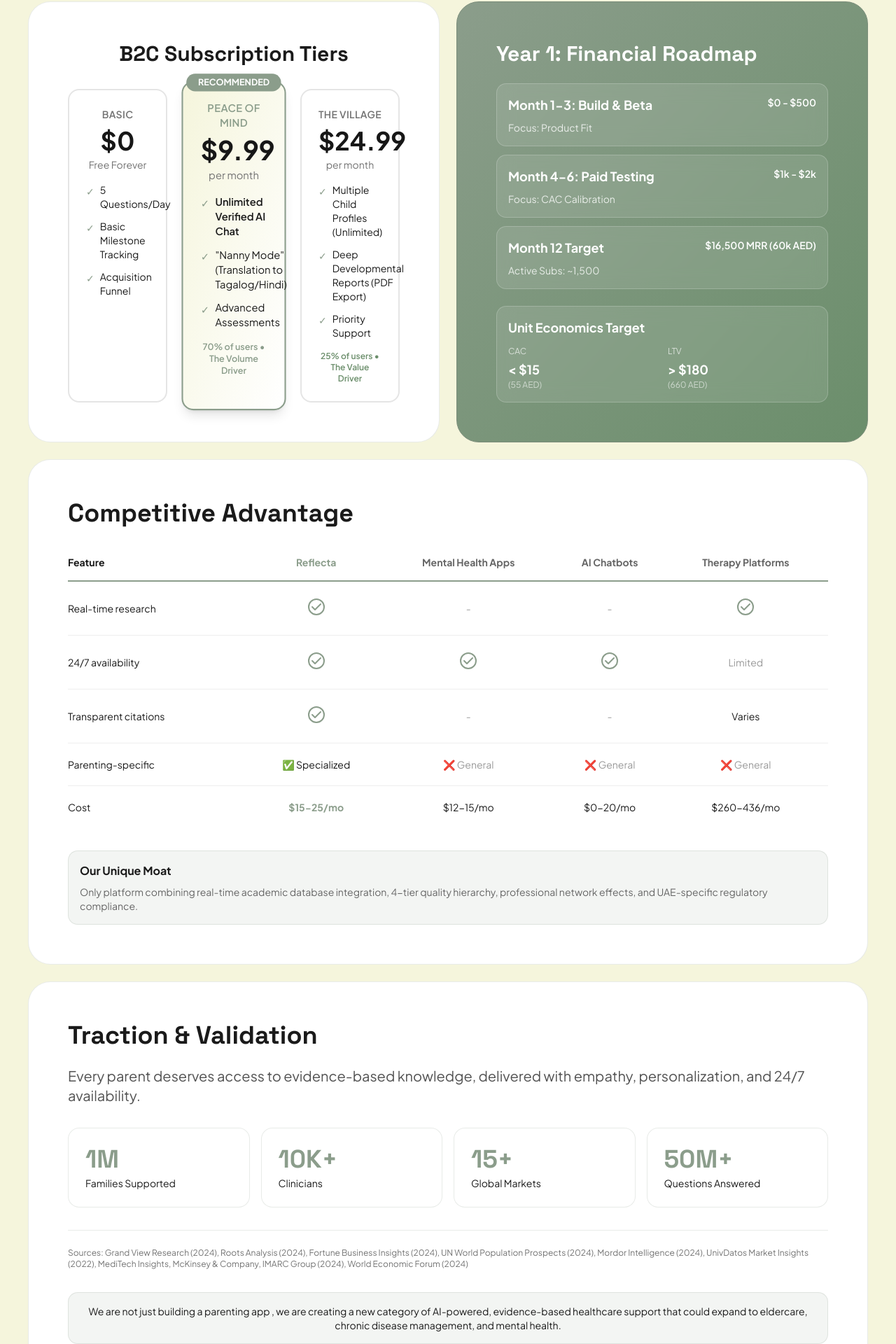
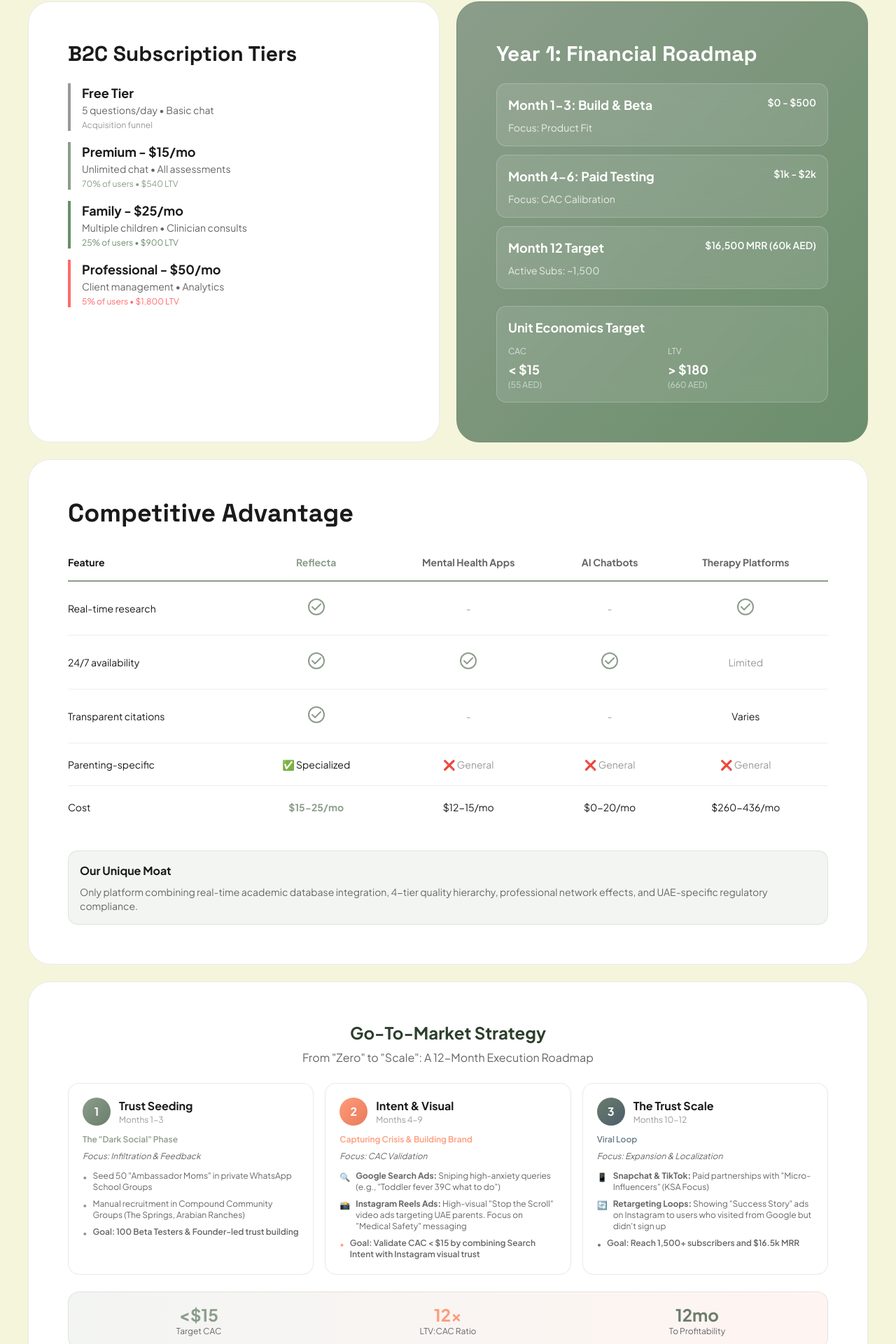
Before and after one commit to Salperton/reflecta-pitchdeck, a Next.js app: page / in a window 1280 px wide. Shown: the part 4621-6541 px from the top of the page at 70% size. Built offline with nearby package versions, Linux system fonts and the light colour scheme.

Commit message:
feat: restore v20 from v18 and update assets
Update project files and images based on v18 restoration.

#VERCEL_SKIP

Co-authored-by: navidon <39086457+Salperton@users.noreply.github.com>

```diff
--- a/app/page.tsx
+++ b/app/page.tsx
@@ -860,90 +860,29 @@ export default function Page() {
           {/* Slide 6: Business Model */}
           <div className="grid grid-cols-1 md:grid-cols-2 gap-4 sm:gap-6">
             <div className="bg-white rounded-[32px] p-10 sm:p-14 border border-[#8B9D8B]/20 min-h-[450px]">
-              <h2 className="font-[family-name:var(--font-space-grotesk)] text-2xl sm:text-3xl font-bold mb-8 text-center">
+              <h2 className="font-[family-name:var(--font-space-grotesk)] text-2xl sm:text-3xl font-bold mb-6">
                 B2C Subscription Tiers
               </h2>
-              <div className="grid grid-cols-1 md:grid-cols-3 gap-6 max-w-5xl mx-auto">
-                {/* Tier 1: Free */}
-                <div className="border-2 border-neutral-200 rounded-2xl p-6 bg-white hover:shadow-lg transition-shadow">
-                  <div className="text-center mb-4">
-                    <div className="text-sm font-semibold text-neutral-500 uppercase tracking-wide mb-2">Basic</div>
-                    <div className="text-4xl font-bold text-neutral-900 mb-1">$0</div>
-                    <div className="text-sm text-neutral-500">Free Forever</div>
-                  </div>
-                  <ul className="space-y-3 text-sm">
-                    <li className="flex items-start gap-2">
-                      <span className="text-[#8B9D8B] mt-0.5">✓</span>
-                      <span>5 Questions/Day</span>
-                    </li>
-                    <li className="flex items-start gap-2">
-                      <span className="text-[#8B9D8B] mt-0.5">✓</span>
-                      <span>Basic Milestone Tracking</span>
-                    </li>
-                    <li className="flex items-start gap-2">
-                      <span className="text-[#8B9D8B] mt-0.5">✓</span>
-                      <span>Acquisition Funnel</span>
-                    </li>
-                  </ul>
+              <div className="space-y-4">
+                <div className="border-l-4 border-[#999] pl-4">
+                  <div className="font-bold text-lg">Free Tier</div>
+                  <p className="text-sm text-[#666]">5 questions/day • Basic chat</p>
+                  <p className="text-xs text-[#999] mt-1">Acquisition funnel</p>
                 </div>
-
-                {/* Tier 2: Premium (Recommended) */}
-                <div className="border-2 border-[#8B9D8B] rounded-2xl p-6 bg-gradient-to-br from-[#F5F5DC] to-white relative shadow-lg scale-105">
-                  <div className="absolute -top-3 left-1/2 -translate-x-1/2 bg-[#8B9D8B] text-white text-xs font-bold px-4 py-1 rounded-full">
-                    RECOMMENDED
-                  </div>
-                  <div className="text-center mb-4">
-                    <div className="text-sm font-semibold text-[#8B9D8B] uppercase tracking-wide mb-2">
-                      Peace of Mind
-                    </div>
-                    <div className="text-4xl font-bold text-neutral-900 mb-1">$9.99</div>
-                    <div className="text-sm text-neutral-500">per month</div>
-                  </div>
-                  <ul className="space-y-3 text-sm">
-                    <li className="flex items-start gap-2">
-                      <span className="text-[#8B9D8B] mt-0.5">✓</span>
-                      <span className="font-semibold">Unlimited Verified AI Chat</span>
-                    </li>
-                    <li className="flex items-start gap-2">
-                      <span className="text-[#8B9D8B] mt-0.5">✓</span>
-                      <span>"Nanny Mode" (Translation to Tagalog/Hindi)</span>
-                    </li>
-                    <li className="flex items-start gap-2">
-                      <span className="text-[#8B9D8B] mt-0.5">✓</span>
-                      <span>Advanced Assessments</span>
-                    </li>
-                  </ul>
-                  <p className="text-xs text-[#8B9D8B] mt-4 text-center font-semibold">
-                    70% of users • The Volume Driver
-                  </p>
+                <div className="border-l-4 border-[#8B9D8B] pl-4">
+                  <div className="font-bold text-lg">Premium - $15/mo</div>
+                  <p className="text-sm text-[#666]">Unlimited chat • All assessments</p>
+                  <p className="text-xs text-[#8B9D8B] mt-1">70% of users • $540 LTV</p>
                 </div>
-
-                {/* Tier 3: Family */}
-                <div className="border-2 border-neutral-200 rounded-2xl p-6 bg-white hover:shadow-lg transition-shadow">
-                  <div className="text-center mb-4">
-                    <div className="text-sm font-semibold text-neutral-500 uppercase tracking-wide mb-2">
-                      The Village
-                    </div>
-                    <div className="text-4xl font-bold text-neutral-900 mb-1">$24.99</div>
-                    <div className="text-sm text-neutral-500">per month</div>
-                  </div>
-                  <ul className="space-y-3 text-sm">
-                    <li className="flex items-start gap-2">
-                      <span className="text-[#8B9D8B] mt-0.5">✓</span>
-                      <span>Multiple Child Profiles (Unlimited)</span>
-                    </li>
-                    <li className="flex items-start gap-2">
-                      <span className="text-[#8B9D8B] mt-0.5">✓</span>
-                      <span>Deep Developmental Reports (PDF Export)</span>
-                    </li>
-                    <li className="flex items-start gap-2">
-                      <span className="text-[#8B9D8B] mt-0.5">✓</span>
-                      <span>Priority Support</span>
-                    </li>
-                  </ul>
-                  <p className="text-xs text-[#6B8E6B] mt-4 text-center font-semibold">
-                    25% of users • The Value Driver
-                  </p>
+                <div className="border-l-4 border-[#6B8E6B] pl-4">
+                  <div className="font-bold text-lg">Family - $25/mo</div>
+                  <p className="text-sm text-[#666]">Multiple children • Clinician consults</p>
+                  <p className="text-xs text-[#6B8E6B] mt-1">25% of users • $900 LTV</p>
+                </div>
+                <div className="border-l-4 border-[#FF6B6B] pl-4">
+                  <div className="font-bold text-lg">Professional - $50/mo</div>
+                  <p className="text-sm text-[#666]">Client management • Analytics</p>
+                  <p className="text-xs text-[#FF6B6B] mt-1">5% of users • $1,800 LTV</p>
                 </div>
               </div>
             </div>
@@ -1092,57 +1031,7 @@ export default function Page() {
           </div>
 
           {/* Slide 8: Traction */}
-          <div className="bg-white rounded-[32px] p-10 sm:p-14 border border-[#8B9D8B]/20 min-h-[450px]">
-            <h2 className="font-[family-name:var(--font-space-grotesk)] text-3xl sm:text-4xl font-bold mb-6">
-              Traction & Validation
-            </h2>
-            <p className="text-lg sm:text-xl text-neutral-600 mb-8">
-              Every parent deserves access to evidence-based knowledge, delivered with empathy, personalization, and
-              24/7 availability.
-            </p>
 
-            <div className="grid grid-cols-2 sm:grid-cols-4 gap-4 mb-8">
-              <div className="bg-white/80 backdrop-blur rounded-2xl p-6 border border-[#8B9D8B]/20">
-                <div className="font-[family-name:var(--font-space-grotesk)] text-3xl sm:text-4xl font-bold text-[#8B9D8B] mb-1">
-                  1M
-                </div>
-                <p className="text-xs sm:text-sm">Families Supported</p>
-              </div>
-              <div className="bg-white/80 backdrop-blur rounded-2xl p-6 border border-[#8B9D8B]/20">
-                <div className="font-[family-name:var(--font-space-grotesk)] text-3xl sm:text-4xl font-bold text-[#8B9D8B] mb-1">
-                  10K+
-                </div>
-                <p className="text-xs sm:text-sm">Clinicians</p>
-              </div>
-              <div className="bg-white/80 backdrop-blur rounded-2xl p-6 border border-[#8B9D8B]/20">
-                <div className="font-[family-name:var(--font-space-grotesk)] text-3xl sm:text-4xl font-bold text-[#8B9D8B] mb-1">
-                  15+
-                </div>
-                <p className="text-xs sm:text-sm">Global Markets</p>
-              </div>
-              <div className="bg-white/80 backdrop-blur rounded-2xl p-6 border border-[#8B9D8B]/20">
-                <div className="font-[family-name:var(--font-space-grotesk)] text-3xl sm:text-4xl font-bold text-[#8B9D8B] mb-1">
-                  50M+
-                </div>
-                <p className="text-xs sm:text-sm">Questions Answered</p>
-              </div>
-            </div>
-
-            <div className="mt-8 pt-6 border-t border-[#8B9D8B]/20">
-              <p className="text-xs text-neutral-500">
-                Sources: Grand View Research (2024), Roots Analysis (2024), Fortune Business Insights (2024), UN World
-                Population Prospects (2024), Mordor Intelligence (2024), UnivDatos Market Insights (2022), MediTech
-                Insights, McKinsey & Company, IMARC Group (2024), World Economic Forum (2024)
-              </p>
-            </div>
-
-            <div className="mt-8 bg-[#8B9D8B]/10 p-4 rounded-xl border border-[#8B9D8B]/20">
-              <p className="text-sm text-center">
-                We are not just building a parenting app , we are creating a new category of AI-powered, evidence-based
-                healthcare support that could expand to eldercare, chronic disease management, and mental health.
-              </p>
-            </div>
-          </div>
 
           {/* Slide 11: GTM Strategy */}
           <div className="bg-white rounded-[32px] p-10 sm:p-14 border border-[#8B9D8B]/20 min-h-[450px]">
```
